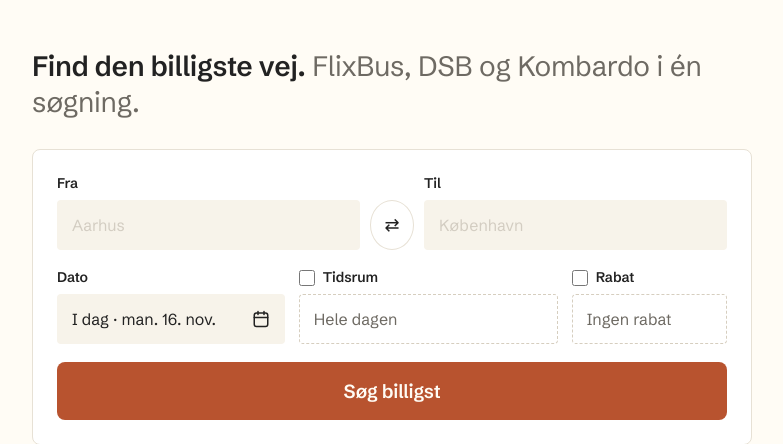
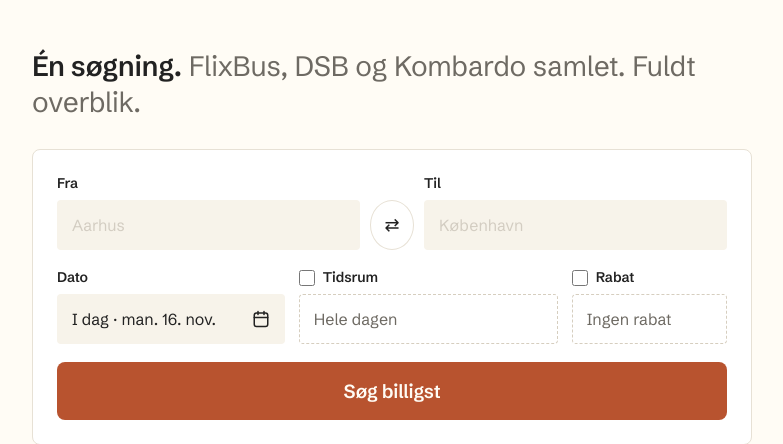
Before and after one commit to Ragdasin/offentlig, a Flask app: page / in a window 1280 px wide. Shown: the part 59-503 px from the top of the page, without its empty margins (248-1031 px from the left). Run offline with Flask 3, Linux system fonts and the light colour scheme.

Commit message:
Ny velkomsttekst: Én søgning. FlixBus, DSB og Kombardo samlet. Fuldt overblik.
Co-Authored-By: Claude Opus 5.5 <noreply@anthropic.com>

```diff
--- a/templates/index.html
+++ b/templates/index.html
@@ -37,7 +37,7 @@
   </header>
   <main class="wrap">
     <section class="hero">
-      <h1><strong>Find den billigste vej.</strong> FlixBus, DSB og Kombardo i én søgning.</h1>
+      <h1><strong>Én søgning.</strong> FlixBus, DSB og Kombardo samlet. Fuldt overblik.</h1>
     </section>
 
     <form id="search" class="card search" autocomplete="off">
```
